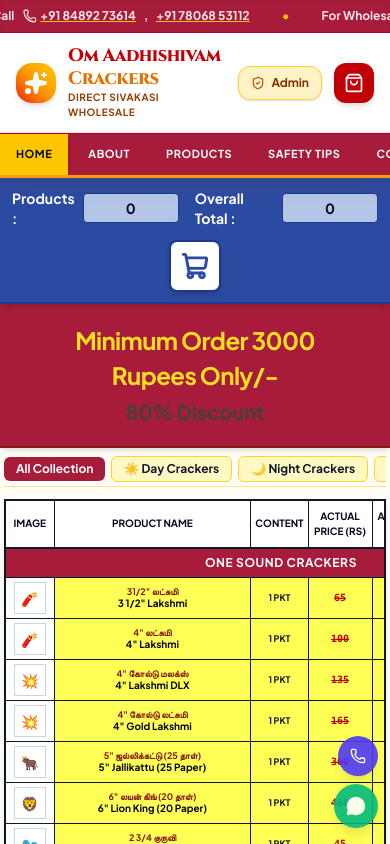
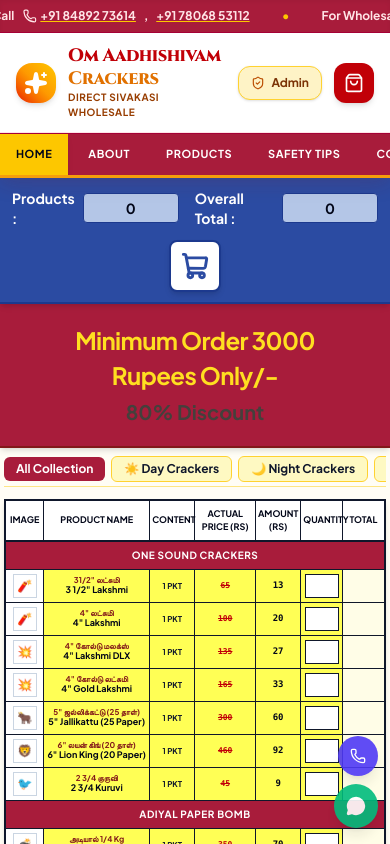
Before and after one commit to gokila0/crackers, a React (Vite) app: page / in a window 390 px wide. Shown: the top 844 px of the page. Built offline with nearby package versions, Linux system fonts and the light colour scheme.

Commit message:
Remove min-w-[550px] constraint so 7-column grid table fits 100% inside phone screen boundaries without horizontal overflow

```diff
--- a/src/components/ProductCatalog.jsx
+++ b/src/components/ProductCatalog.jsx
@@ -131,18 +131,18 @@
         </button>
       </div>
 
-      {/* PERFECTLY ALIGNED GRID TABLE WITH INDIVIDUAL NON-OVERLAPPING BOXES */}
-      <div className="w-full overflow-x-auto border-2 border-slate-900 bg-white shadow-md rounded-none">
-        <table className="w-full text-center border-collapse text-[10px] sm:text-xs min-w-[550px]">
+      {/* 100% RESPONSIVE GRID TABLE THAT FITS INSIDE PHONE SCREENS WITHOUT SPILLING OUTSIDE */}
+      <div className="w-full overflow-hidden border-2 border-slate-900 bg-white shadow-md rounded-none">
+        <table className="w-full text-center border-collapse text-[9px] sm:text-xs table-fixed">
           <thead>
             <tr className="bg-white text-slate-950 font-black border-b-2 border-slate-900 uppercase">
-              <th className="py-2 px-1 border-r border-slate-900 w-12 sm:w-16">Image</th>
-              <th className="py-2 px-2 border-r border-slate-900 min-w-[120px] text-center">Product Name</th>
-              <th className="py-2 px-1 border-r border-slate-900 w-14 sm:w-16">Content</th>
-              <th className="py-2 px-1 border-r border-slate-900 w-16 sm:w-20">Actual Price (Rs)</th>
-              <th className="py-2 px-1 border-r border-slate-900 w-14 sm:w-18">Amount (Rs)</th>
-              <th className="py-2 px-1 border-r border-slate-900 w-16 sm:w-20">Quantity</th>
-              <th className="py-2 px-1 w-16 sm:w-20">Total</th>
+              <th className="py-1.5 px-0.5 border-r border-slate-900 w-[10%] sm:w-16">Image</th>
+              <th className="py-1.5 px-0.5 border-r border-slate-900 w-[28%] sm:w-auto">Product Name</th>
+              <th className="py-1.5 px-0.5 border-r border-slate-900 w-[12%] sm:w-16">Content</th>
+              <th className="py-1.5 px-0.5 border-r border-slate-900 w-[16%] sm:w-20">Actual Price (Rs)</th>
+              <th className="py-1.5 px-0.5 border-r border-slate-900 w-[12%] sm:w-18">Amount (Rs)</th>
+              <th className="py-1.5 px-0.5 border-r border-slate-900 w-[11%] sm:w-16">Quantity</th>
+              <th className="py-1.5 px-0.5 w-[11%] sm:w-16">Total</th>
             </tr>
           </thead>
           <tbody>
@@ -154,7 +154,7 @@
                   <tr>
                     <td
                       colSpan={7}
-                      className="bg-[#a81c3b] text-white font-extrabold text-xs sm:text-sm py-1.5 px-2 border-y border-slate-900 uppercase tracking-wider text-center"
+                      className="bg-[#a81c3b] text-white font-extrabold text-[10px] sm:text-sm py-1.5 px-1 border-y border-slate-900 uppercase tracking-wider text-center"
                     >
                       {sectionTitle}
                     </td>
@@ -168,41 +168,41 @@
                     return (
                       <tr key={product.id} className="border-b border-slate-900 bg-[#ffff55] hover:bg-[#ffff22] transition-colors">
                         {/* Image */}
-                        <td className="py-1 px-1 border-r border-slate-900 bg-white">
-                          <div className="w-8 h-8 sm:w-10 sm:h-10 mx-auto flex items-center justify-center overflow-hidden border border-slate-300 bg-white">
+                        <td className="py-1 px-0.5 border-r border-slate-900 bg-white">
+                          <div className="w-6 h-6 sm:w-10 sm:h-10 mx-auto flex items-center justify-center overflow-hidden border border-slate-300 bg-white">
                             {product.imageUrl ? (
                               <img src={product.imageUrl} alt={product.name} className="w-full h-full object-contain" />
                             ) : (
-                              <span className="text-sm sm:text-lg">{product.image || '🎆'}</span>
+                              <span className="text-xs sm:text-lg">{product.image || '🎆'}</span>
                             )}
                           </div>
                         </td>
 
                         {/* Product Name */}
-                        <td className="py-1 px-2 border-r border-slate-900 font-extrabold text-slate-950 text-center">
+                        <td className="py-1 px-0.5 border-r border-slate-900 font-extrabold text-slate-950 text-center break-words">
                           {product.tamilName && (
-                            <div className="text-[9px] sm:text-[10px] text-red-900 font-black leading-tight">{product.tamilName}</div>
+                            <div className="text-[8px] sm:text-[10px] text-red-900 font-black leading-none">{product.tamilName}</div>
                           )}
-                          <div className="leading-tight text-[10px] sm:text-xs font-black">{product.name}</div>
+                          <div className="leading-tight text-[9px] sm:text-xs font-black">{product.name}</div>
                         </td>
 
                         {/* Content */}
-                        <td className="py-1 px-1 border-r border-slate-900 font-bold text-slate-900 text-center text-[9px] sm:text-xs">
+                        <td className="py-1 px-0.5 border-r border-slate-900 font-bold text-slate-900 text-center text-[8px] sm:text-xs break-words">
                           {product.unit || '1 Pkt'}
                         </td>
 
                         {/* Actual Price */}
-                        <td className="py-1 px-1 border-r border-slate-900 font-extrabold text-red-700 line-through font-mono text-center text-[10px] sm:text-xs">
+                        <td className="py-1 px-0.5 border-r border-slate-900 font-extrabold text-red-700 line-through font-mono text-center text-[8px] sm:text-xs">
                           {product.originalPrice ? product.originalPrice.toFixed(0) : (product.price * 5).toFixed(0)}
                         </td>
 
                         {/* Amount */}
-                        <td className="py-1 px-1 border-r border-slate-900 font-black text-slate-950 font-mono text-[10px] sm:text-sm text-center">
+                        <td className="py-1 px-0.5 border-r border-slate-900 font-black text-slate-950 font-mono text-[9px] sm:text-sm text-center">
                           {product.price}
                         </td>
 
                         {/* Quantity Input Cell */}
-                        <td className="py-1.5 px-1 border-r border-slate-900 text-center bg-[#ffff55]">
+                        <td className="py-1 px-0.5 border-r border-slate-900 text-center bg-[#ffff55]">
                           <input
                             type="number"
                             min="0"
@@ -212,12 +212,12 @@
                               onUpdateQuantity(product.id, isNaN(val) ? 0 : Math.max(0, val));
                             }}
                             placeholder=""
-                            className="w-12 sm:w-16 h-7 text-center bg-white border border-slate-900 font-extrabold text-slate-950 text-xs focus:outline-none focus:ring-1 focus:ring-blue-600 rounded-none mx-auto block px-1 [appearance:textfield] [&::-webkit-outer-spin-button]:appearance-none [&::-webkit-inner-spin-button]:appearance-none"
+                            className="w-full max-w-[34px] sm:max-w-[50px] h-6 sm:h-7 text-center bg-white border border-slate-900 font-extrabold text-slate-950 text-[10px] sm:text-xs focus:outline-none focus:ring-1 focus:ring-blue-600 rounded-none mx-auto block p-0 [appearance:textfield] [&::-webkit-outer-spin-button]:appearance-none [&::-webkit-inner-spin-button]:appearance-none"
                           />
                         </td>
 
                         {/* Total Cell */}
-                        <td className="py-1.5 px-1 font-black text-slate-950 font-mono text-xs text-center bg-[#fffde7]">
+                        <td className="py-1 px-0.5 font-black text-slate-950 font-mono text-[9px] sm:text-xs text-center bg-[#fffde7]">
                           {rowTotal > 0 ? rowTotal : ''}
                         </td>
                       </tr>
```
